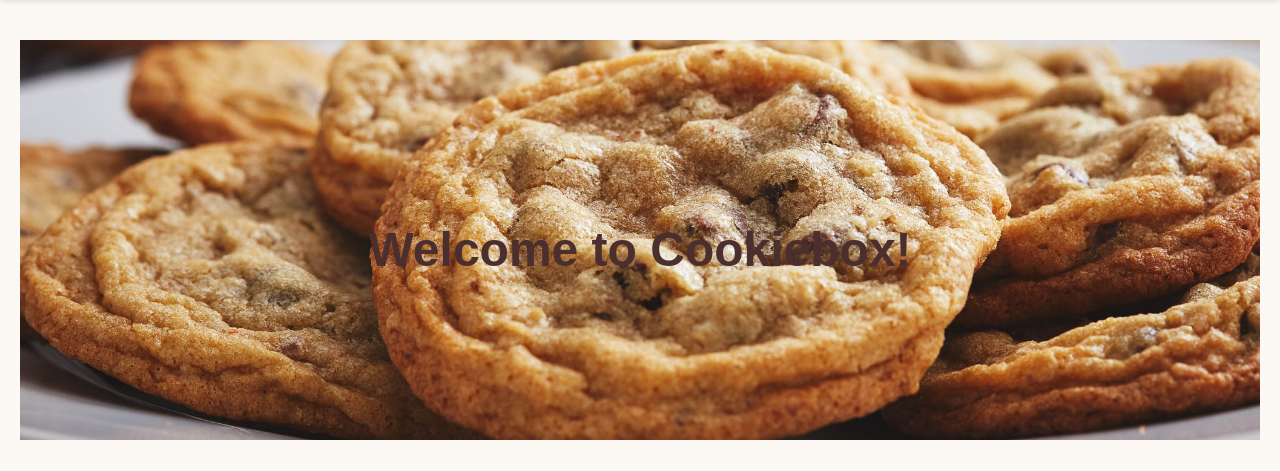
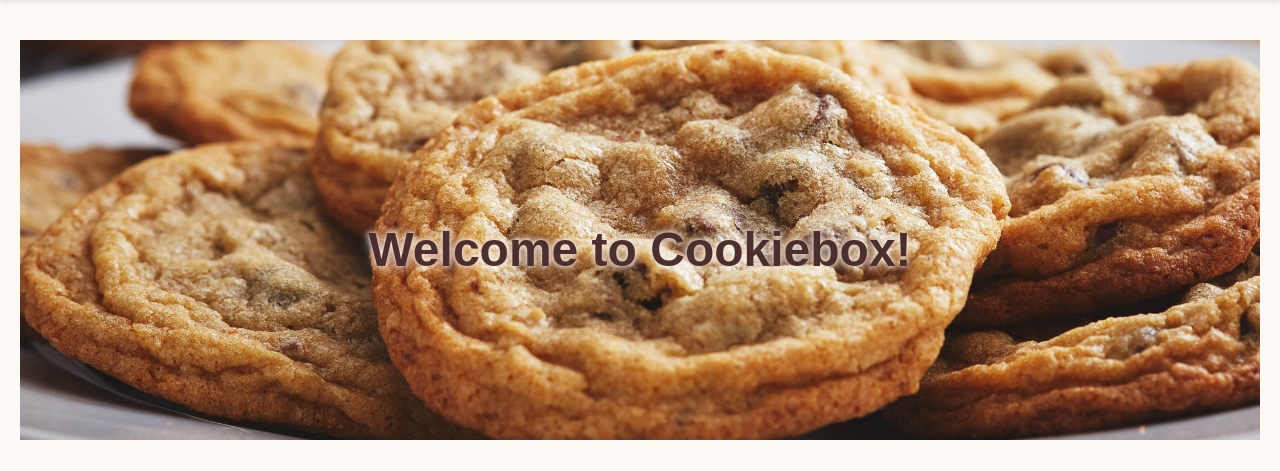
Before and after one commit to VideoJasper/xboogerheadx, a Flask app: page / in a window 1280 px wide. Shown: the part 236-707 px from the top of the page. Run offline with Flask 3, Linux system fonts and the light colour scheme.

Commit message:
AYE DID IT YARRR
THE PROJECT BE DONE MATEY

```diff
--- a/static/style.css
+++ b/static/style.css
@@ -149,7 +149,13 @@
     color: #4b2e2e;
     text-align: center;
     font-weight: 700;
+
+    /* Add soft creamy text shadow */
+    text-shadow:
+        0 0 5px #f7ede2, /* small soft glow */
+        0 0 10px #f7ede2; /* slightly bigger glow */
 }
+
 
 .delete-button {
     background-color: #d9534f;
--- a/templates/products_show.html
+++ b/templates/products_show.html
@@ -12,7 +12,7 @@
     </div>
     <div class="product-description-section">
         <h3>Description</h3>
-        <p>{{product.description}}</p>
+        <p>{{product.description.replace('\\n', '<br>') | safe}}</p>
 
         <div class="product-info-bottom">
             <p><strong>Producer:</strong> {{ product.producer_name }}</p>
```
Also changed, not shown: Cepumkaste.db.
